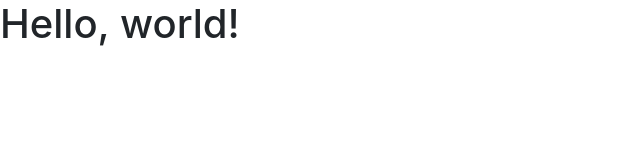
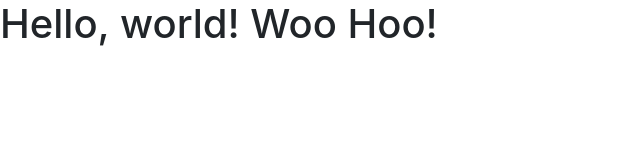
Before and after one commit to jamigardner/edps6560jamigardner, a plain HTML site: page index.html in a window 1280 px wide. Shown: the whole page, without its empty margins (0-640 px from the left). Drawn offline with nearby package versions, Linux system fonts and the light colour scheme.

Commit message:
Update index.html

```diff
--- a/index.html
+++ b/index.html
@@ -11,7 +11,7 @@
     <title>Hello, world!  It's a great day in class!</title>
   </head>
   <body>
-    <h1>Hello, world!</h1>
+    <h1>Hello, world!  Woo Hoo!</h1>
 
     <!-- Optional JavaScript -->
     <!-- jQuery first, then Popper.js, then Bootstrap JS -->
```
